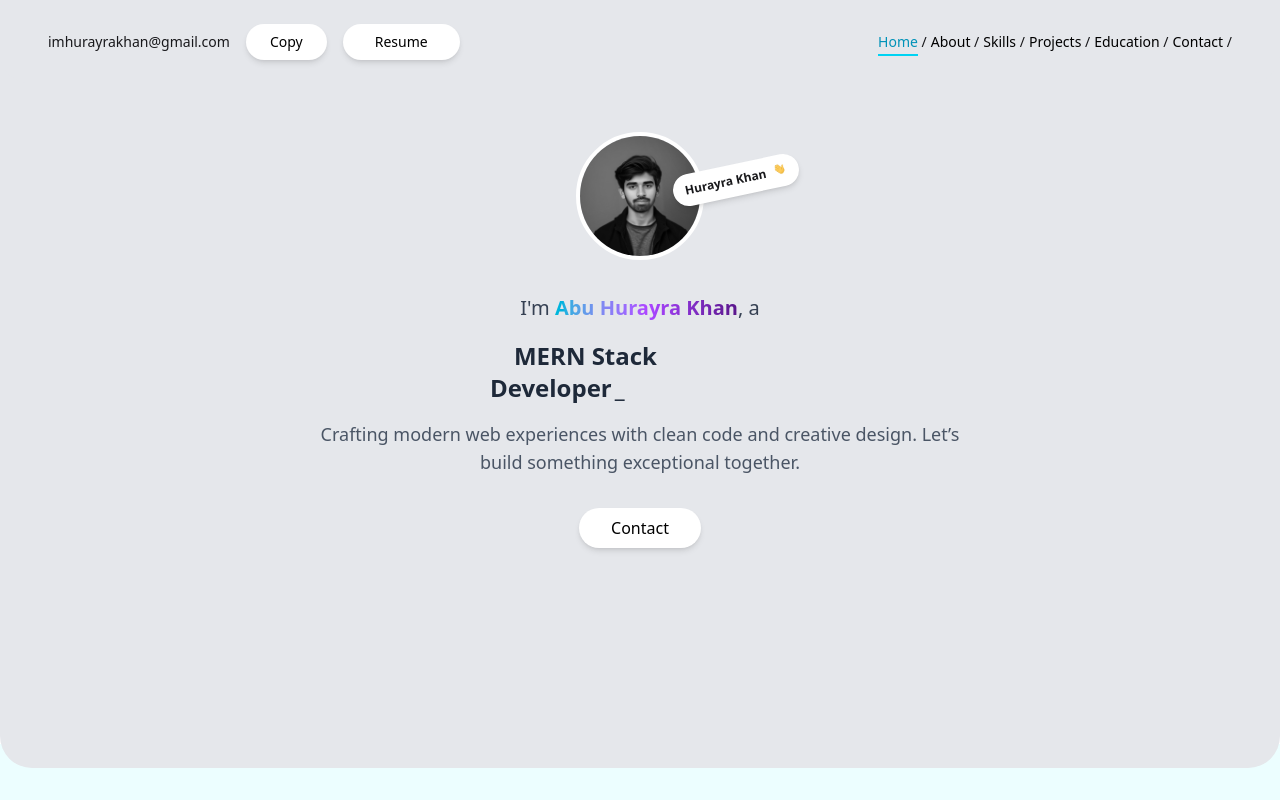
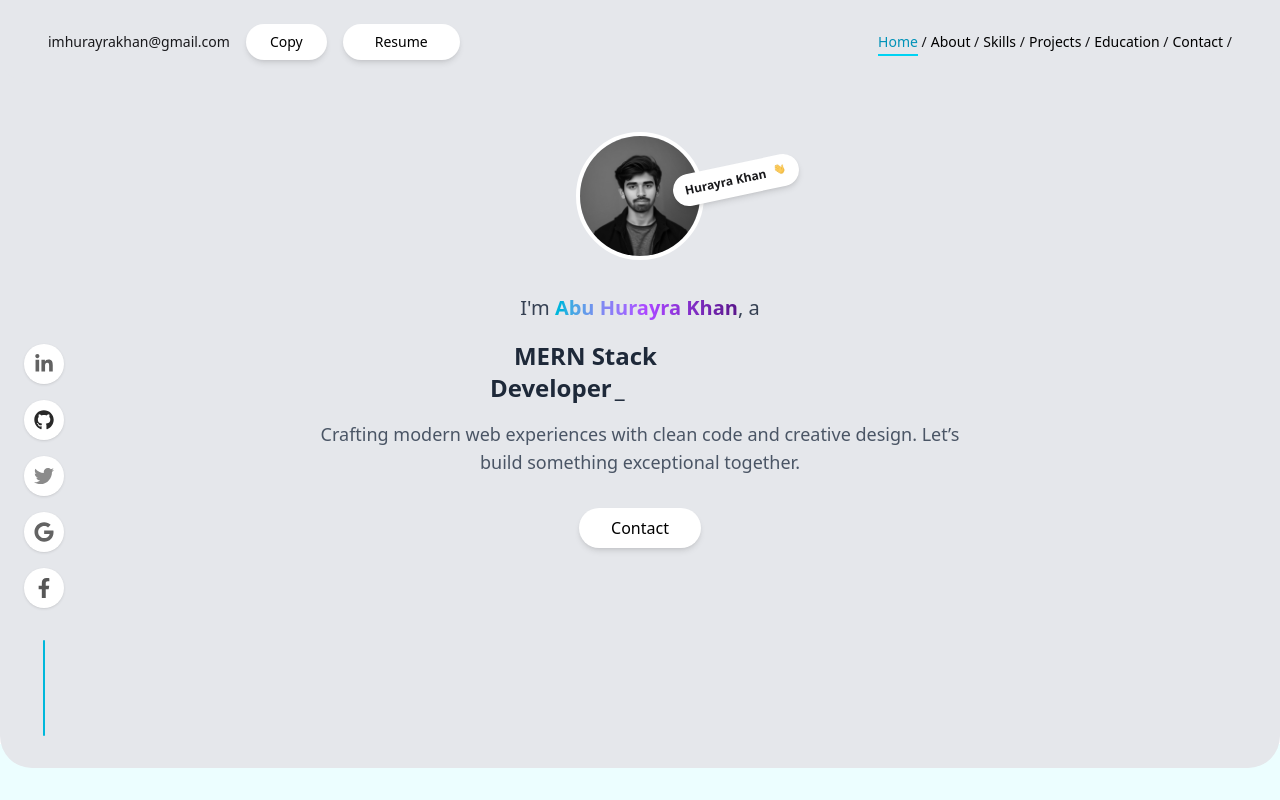
Before and after one commit to hurayrakhan/portfolio_web-1, a React (Vite) app: page / in a window 1280 px wide. Shown: the top 800 px of the page. Built offline with nearby package versions, Linux system fonts and the light colour scheme.

Commit message:
added side social bar

```diff
--- a/src/Layout/Root.jsx
+++ b/src/Layout/Root.jsx
@@ -1,9 +1,11 @@
 import React from 'react';
 import Portfolio from '../Pages/HomePage';
+import SocialBar from '../components/SocialBar/SocialBar';
 
 const Root = () => {
     return (
         <>
+            <SocialBar></SocialBar>
             <Portfolio></Portfolio>
         </>
     );
--- /dev/null
+++ b/src/components/SocialBar/SocialBar.jsx
@@ -0,0 +1,73 @@
+import React from "react";
+import {
+    FaFacebookF,
+    FaTwitter,
+    FaGoogle,
+    FaLinkedinIn,
+    FaGithub,
+} from "react-icons/fa";
+
+const socialLinks = [
+    {
+        icon: <FaLinkedinIn />,
+        color: "text-[#0077B5]",
+        href: "https://www.linkedin.com/in/hurayrakhan/",
+        title: "LinkedIn",
+    },
+    {
+        icon: <FaGithub />,
+        color: "text-gray-800",
+        href: "https://github.com/hurayrakhan",
+        title: "GitHub",
+    },
+    {
+        icon: <FaTwitter />,
+        color: "text-[#1DA1F2]",
+        href: "https://x.com/imhurayrakhan",
+        title: "Twitter",
+    },
+    {
+        icon: <FaGoogle />,
+        color: "text-[#DB4437]",
+        href: "mailto:imhurayrakhan@gmail.com",
+        title: "Gmail",
+    },
+    {
+        icon: <FaFacebookF />,
+        color: "text-[#3b5998]",
+        href: "https://www.facebook.com/hurayra.khan.965/",
+        title: "Facebook",
+    },
+];
+
+const SocialBar = () => {
+    return (
+        <div className="fixed left-6 bottom-16 z-50 hidden sm:flex flex-col items-center space-y-4">
+            {/* Social Icons */}
+            {socialLinks.map((item, idx) => (
+                <a
+                    key={idx}
+                    href={item.href}
+                    target="_blank"
+                    rel="noopener noreferrer"
+                    title={item.title}
+                    className="group relative w-10 h-10 flex items-center justify-center rounded-full bg-white grayscale hover:grayscale-0 shadow hover:shadow-[0_0_15px_3px_rgba(34,211,238,0.5)] hover:scale-110 transition-all duration-300"
+                >
+                    <span className={`text-xl ${item.color}`}>{item.icon}</span>
+
+                    {/* Tooltip */}
+                    <span className="absolute left-12 whitespace-nowrap bg-black text-white text-xs px-2 py-1 rounded opacity-0 group-hover:opacity-100 transition-opacity duration-300">
+                        {item.title}
+                    </span>
+                </a>
+            ))}
+
+            {/* Vertical Animated Line */}
+            <div className="w-[2px] h-24 bg-cyan-500 relative mt-4 overflow-hidden rounded-full">
+                <div className="absolute top-0 left-0 w-full h-full animate-slide-down bg-gradient-to-b from-cyan-300 to-cyan-600" />
+            </div>
+        </div>
+    );
+};
+
+export default SocialBar;
--- a/src/index.css
+++ b/src/index.css
@@ -1,9 +1,17 @@
 @import "tailwindcss";
 @plugin "daisyui";
 
-@plugin "daisyui/theme" {
-  name: "light";
-  default: true;
-  --color-primary: blue;
-  --color-secondary: teal;
+
+
+@keyframes slide-down {
+  0% {
+    top: -100%;
+  }
+  100% {
+    top: 100%;
+  }
 }
+
+.animate-slide-down {
+  animation: slide-down 2s linear infinite;
+}
```
